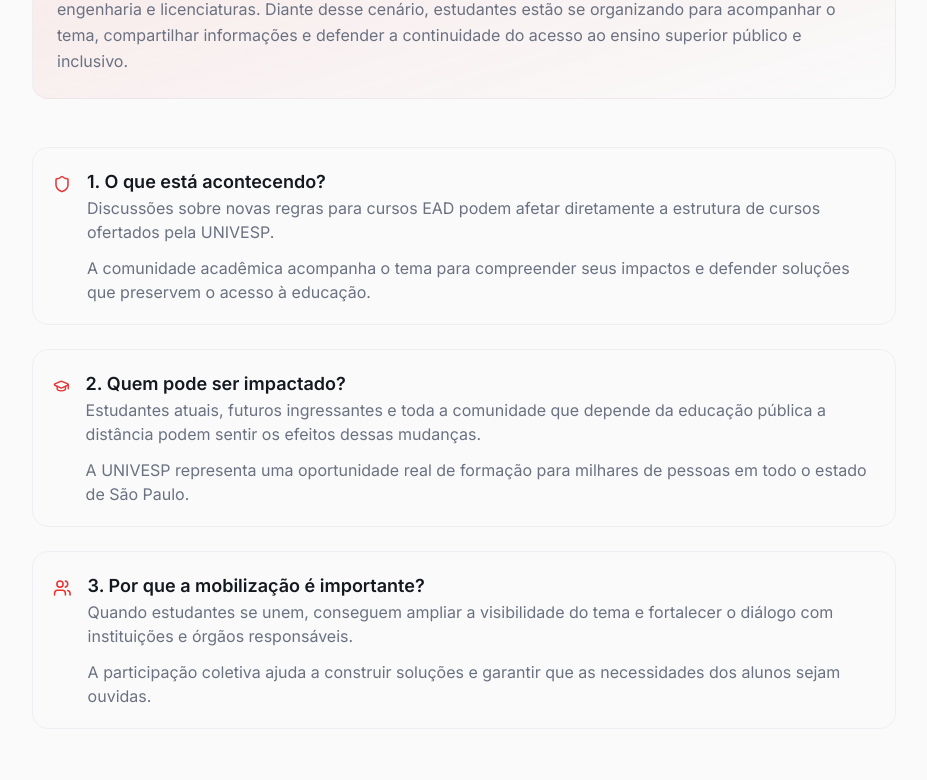
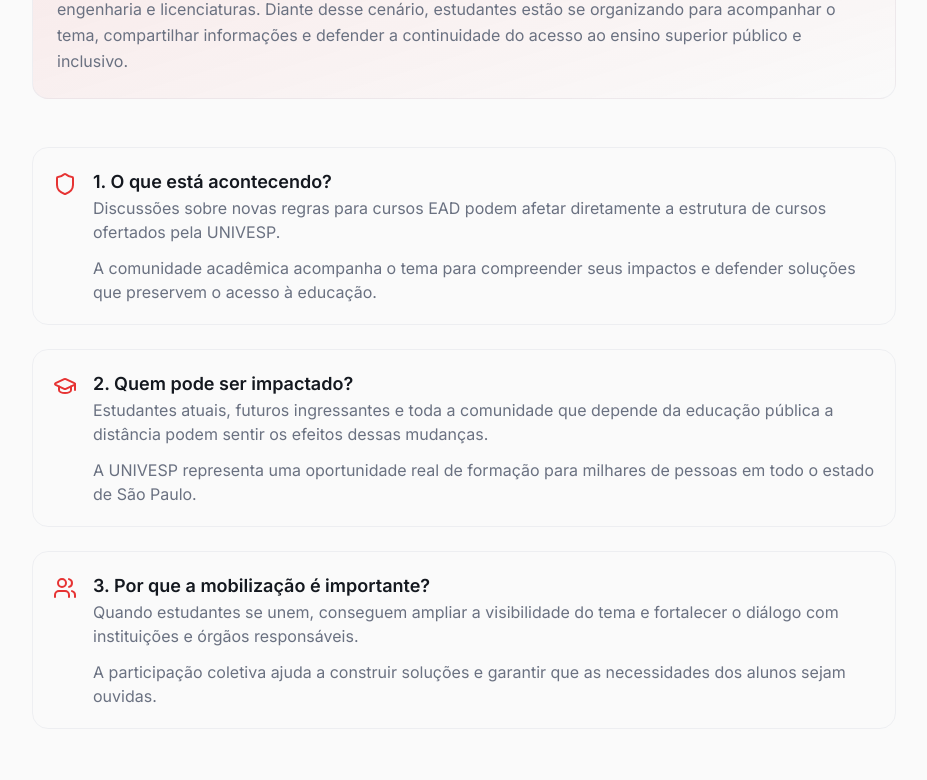
Before and after one commit to Joao-Eduardo-Alves/Tech-Hub-UNIVESP, a React (Vite) app: page /salve-a-univesp in a window 1280 px wide. Shown: the part 491-1271 px from the top of the page, without its empty margins (176-1103 px from the left). Built offline with nearby package versions, Linux system fonts and the light colour scheme.

Commit message:
refactor(saveunivesp): padronizado tamanho icones

```diff
--- a/src/pages/SaveUnivesp/SaveUnivesp.jsx
+++ b/src/pages/SaveUnivesp/SaveUnivesp.jsx
@@ -63,7 +63,7 @@
           <div className="grid gap-6">
             {/* O QUE ESTÁ ACONTECENDO */}
             <div className="flex gap-4 p-5 rounded-2xl border border-border/50 hover:border-primary/20 transition">
-              <Shield className="text-primary mt-1" />
+              <Shield className="text-primary mt-1 shrink-0 w-6 h-6" />
 
               <div>
                 <h3 className="font-semibold text-lg text-foreground">
@@ -85,7 +85,7 @@
 
             {/* IMPACTADOS */}
             <div className="flex gap-4 p-5 rounded-2xl border border-border/50 hover:border-primary/20 transition">
-              <GraduationCap className="text-primary mt-1" />
+              <GraduationCap className="text-primary mt-1 shrink-0 w-6 h-6" />
 
               <div>
                 <h3 className="font-semibold text-lg text-foreground">
@@ -107,7 +107,7 @@
 
             {/* MOBILIZAÇÃO */}
             <div className="flex gap-4 p-5 rounded-2xl border border-border/50 hover:border-primary/20 transition">
-              <Users className="text-primary mt-1" />
+              <Users className="text-primary mt-1 shrink-0 w-6 h-6" />
 
               <div>
                 <h3 className="font-semibold text-lg text-foreground">
```
